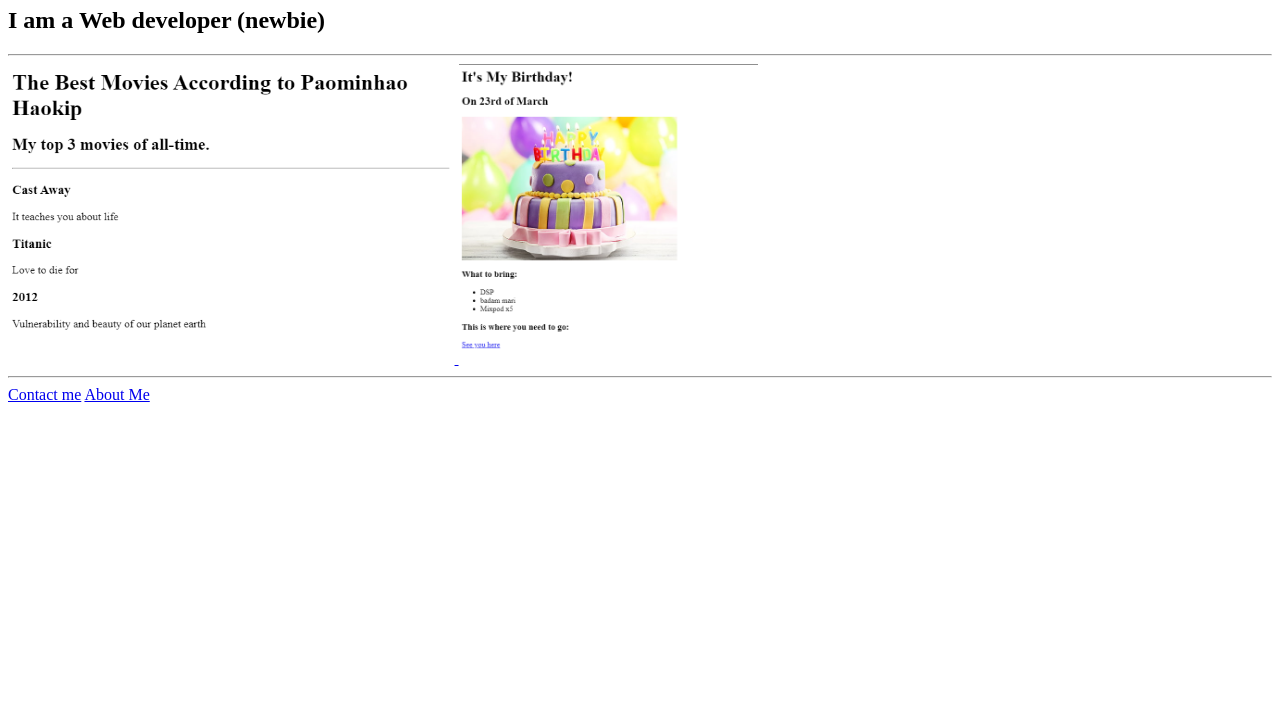
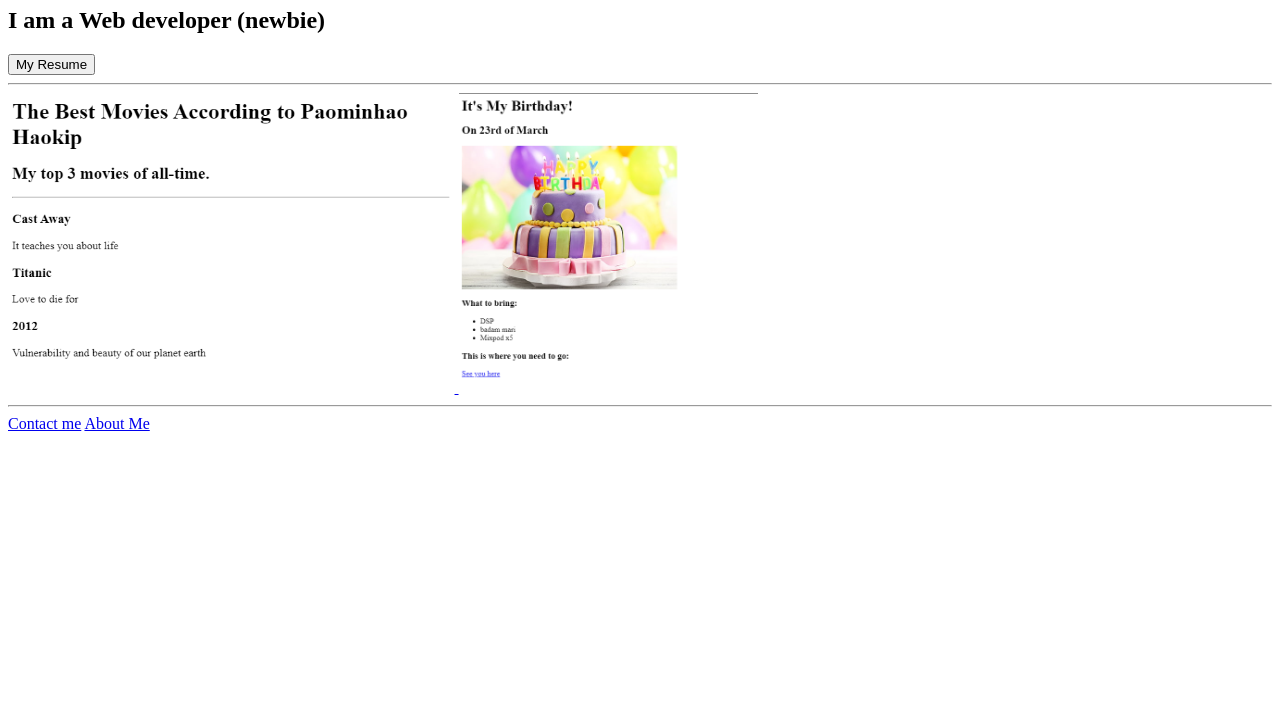
Before and after one commit to paominhao/html-portfolio, a plain HTML site: page index.html in a window 1280 px wide. Shown: the part 73-800 px from the top of the page. Drawn offline with Linux system fonts and the light colour scheme.

Commit message:
Add files via upload

```diff
--- a/index.html
+++ b/index.html
@@ -8,6 +8,7 @@
 <body>
     <h1>Paominhao Haokip Portfolio</h1>
     <h2>I am a Web developer (newbie)</h2>
+    <a href="/Resume/Main.html"><button>My Resume</button></a>
     <hr />
     <a href="./public/movie-ranking.html"><img src="./assets/images/mov.png" height="300"/>
    </a>
```
